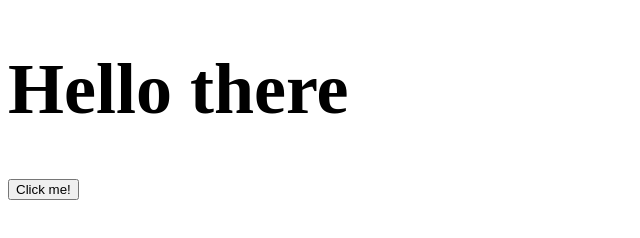
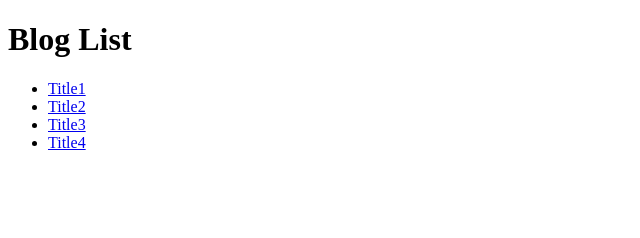
Before and after one commit to yashrastogi16/angular, a plain HTML site: page src/index.html in a window 1280 px wide. Shown: the whole page, without its empty margins (0-640 px from the left). Drawn offline with Linux system fonts and the light colour scheme.

Commit message:
used ng-repeat

```diff
--- a/src/js/app/blog-list/blog-list.component.js
+++ b/src/js/app/blog-list/blog-list.component.js
@@ -5,6 +5,13 @@ angular.module('blogList').
 		// template: "<div class=''><h1 class='new-class'>{{ title }}</h1><button ng-click='someClickTest()'>Click me!</button></div>",
 		templateUrl: '/templates/blog-list.html',
 		controller: function($scope){
+			var blogItems = [
+			{title: "Title1", id: 1, description: "This is a book"},
+			{title: "Title2", id: 2, description: "This is a holybook"},
+			{title: "Title3", id: 3, description: "This is a textbook"},
+			{title: "Title4", id: 4, description: "This is a notebook"},
+			]
+			$scope.items = blogItems;
 			$scope.title = 'Hello there';
 			$scope.clicks = 0;
 			$scope.someClickTest = function(){
--- a/src/templates/blog-list.html
+++ b/src/templates/blog-list.html
@@ -1,4 +1,5 @@
-<div class=''>
-<h1 class='new-class'>{{ title }}</h1>
-<button ng-click='someClickTest()'>Click me!</button>
-</div>
+<h1>Blog List</h1>
+<ul ng-if='items.length > 0'>
+<li ng-repeat='item in items'>
+<a ng-href="/blog/{{ item.id}}" />{{ item.title }}</a></li>
+</ul>
```
